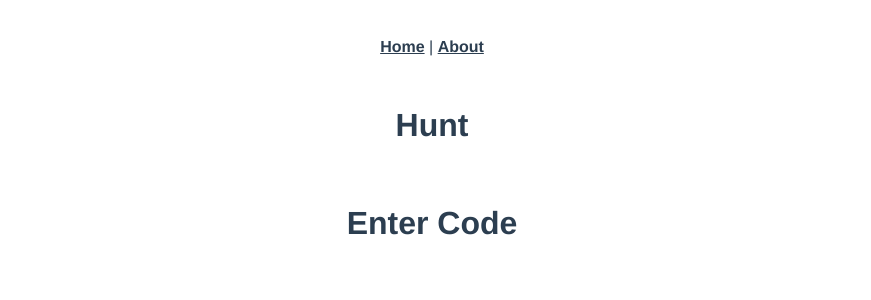
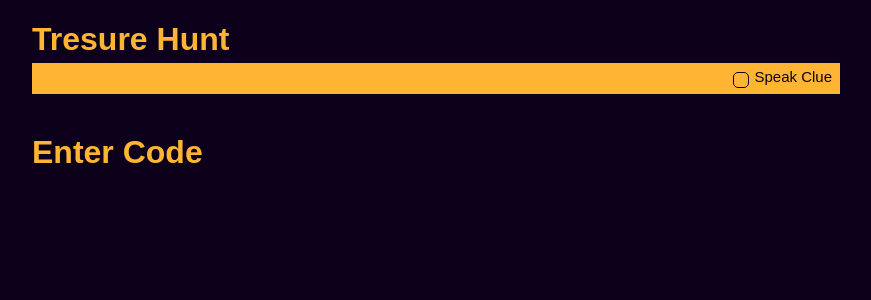
Before and after one commit to Eli-159/Treasure_Hunt, a Vue app in the folder vue-app/: page /hunt/enter-code in a window 1280 px wide. Shown: the top 300 px of the page, without its empty margins (208-1079 px from the left). Built offline with nearby package versions, Linux system fonts and the light colour scheme.

Commit message:
Template Created

```diff
--- a/vue-app/public/index.html
+++ b/vue-app/public/index.html
@@ -4,7 +4,6 @@
     <meta charset="utf-8">
     <meta http-equiv="X-UA-Compatible" content="IE=edge">
     <meta name="viewport" content="width=device-width,initial-scale=1.0">
-    <link rel="icon" href="<%= BASE_URL %>favicon.ico">
     <title>Treasure Hunt</title>
   </head>
   <body>
--- a/vue-app/src/App.vue
+++ b/vue-app/src/App.vue
@@ -1,30 +1,22 @@
 <template>
-  <nav>
-    <router-link to="/">Home</router-link> |
-    <router-link to="/about">About</router-link>
-  </nav>
   <router-view/>
 </template>
 
 <style>
-#app {
-  font-family: Avenir, Helvetica, Arial, sans-serif;
-  -webkit-font-smoothing: antialiased;
-  -moz-osx-font-smoothing: grayscale;
-  text-align: center;
-  color: #2c3e50;
-}
+  :root {
+    --main-bg-color: #0d001a;
+    --main-text-color: #ffb433;
+  }
 
-nav {
-  padding: 30px;
-}
+  body {
+    background-color: var(--main-bg-color);
+    color: var(--main-text-color);
+    font-family: Arial, Helvetica, sans-serif;
+  }
 
-nav a {
-  font-weight: bold;
-  color: #2c3e50;
-}
-
-nav a.router-link-exact-active {
-  color: #42b983;
-}
+  #app {
+    width: 90%;
+    max-width: 800px;
+    margin: auto;
+  }
 </style>
--- a/vue-app/src/views/hunt/Template.vue
+++ b/vue-app/src/views/hunt/Template.vue
@@ -1,5 +1,9 @@
 <template>
-  <h1>Hunt</h1>
+  <h1>Tresure Hunt</h1>
+  <div class="hr">
+    <input type="checkbox" id="speakCheckbox" class="customCheckbox">
+    <label for="speakCheckbox" class="customCheckbox"><span>Speak Clue</span></label>
+  </div>
   <br>
   <router-view/>
 </template>
@@ -12,5 +16,45 @@ export default {
 
 <!-- Add "scoped" attribute to limit CSS to this component only -->
 <style scoped>
+  h1 {
+    margin-bottom: 5px;
+  }
 
+  .hr {
+    width: 100%;
+    min-height: 15px;
+    background-color: var(--main-text-color);
+    color: var(--main-bg-color);
+    text-align: right;
+    padding: 4px 8px 6px 0;
+  }
+
+  input.customCheckbox {
+    display: none;
+  }
+
+  input.customCheckbox ~ label.customCheckbox span {
+    font-size: 15px;
+    margin-top: 1px;
+    display: inline-flex;
+    margin-left: 5px;
+  }
+
+  input.customCheckbox ~ label.customCheckbox::before {
+    width: 14px;
+    height: 14px;
+    margin-top: 2px;
+    border-radius: 5px;
+    border: 1px solid var(--main-bg-color);
+    display: inline-block;
+    background: var(--main-text-color);
+    color: var(--main-text-color);
+    text-align: center;
+    font-size: 10px;
+    content: "\2714";
+  }
+
+  input.customCheckbox:checked ~ label.customCheckbox::before {
+    background-color: var(--main-bg-color);
+  }
 </style>
```
Also changed, not shown: vue-app/src/assets/logo.png (deleted), 1 other file (tests, documents, lock files or other folders).
